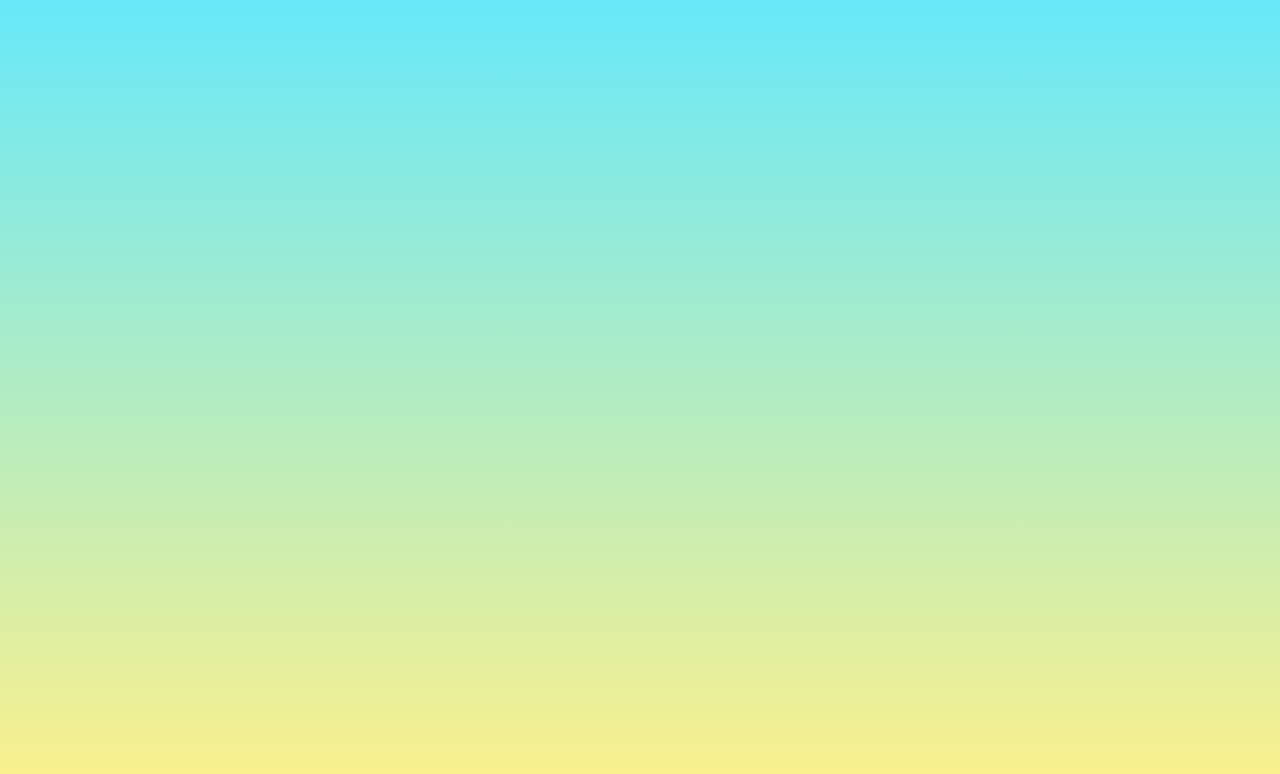
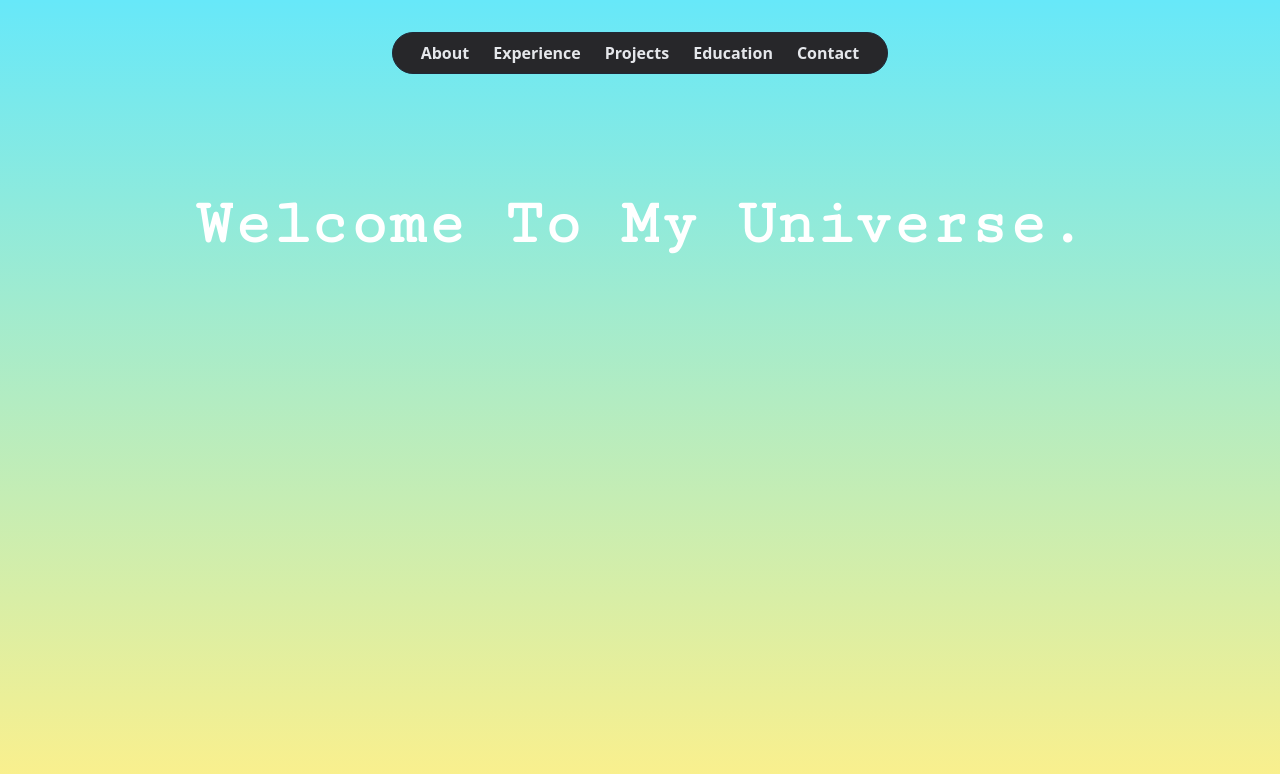
Before and after one commit to viral-siddhapura/portfolio, a Next.js app: page /projects in a window 1280 px wide. Shown: the top 774 px of the page. Built offline with nearby package versions, Linux system fonts and the light colour scheme.

Commit message:
Add navigation bar and text reveal effect to project page

```diff
--- a/app/projects/page.tsx
+++ b/app/projects/page.tsx
@@ -1,13 +1,38 @@
 import Image from 'next/image'
+import NavigationBar from '../navigation_bar';
 
 export default function Projects() {
+    const project_title = "Welcome To My Universe.";
     return (
         <main className='flex min-h-screen flex-col'>
-        {
-            <div className='flex flex-col'>
-
-            </div>
-        }
+            {
+                <div className='flex flex-col'>
+                    <div className='sticky-nav'>
+                        <NavigationBar />
+                    </div>
+                    <div className='flex flex-col'>
+                        <div className='flex flex-row my-20  justify-center'>
+                            <div className='flex flex-col'>
+                                <h1 className="overflow-hidden leading-6 text-white">
+                                    {project_title.match(/./gu)!.map((char, index) => (
+                                        <span
+                                            className="animate-text-reveal inline-block [animation-fill-mode:backwards]"
+                                            key={`${char}-${index}`}
+                                            style={{ animationDelay: `${index * 0.04}s` }}
+                                        >
+                                            {char === " " ? "\u00A0" : char}
+                                        </span>
+                                    ))}
+                                </h1>
+                            </div>
+                        </div>
+                    </div>
+                </div>
+            }
         </main>
     );
 }
+
+// References:
+
+// 1. https://www.julienthibeaut.xyz/blog/create-text-reveal-effect-with-tailwind-css ==> Text Reveal Effect
```
